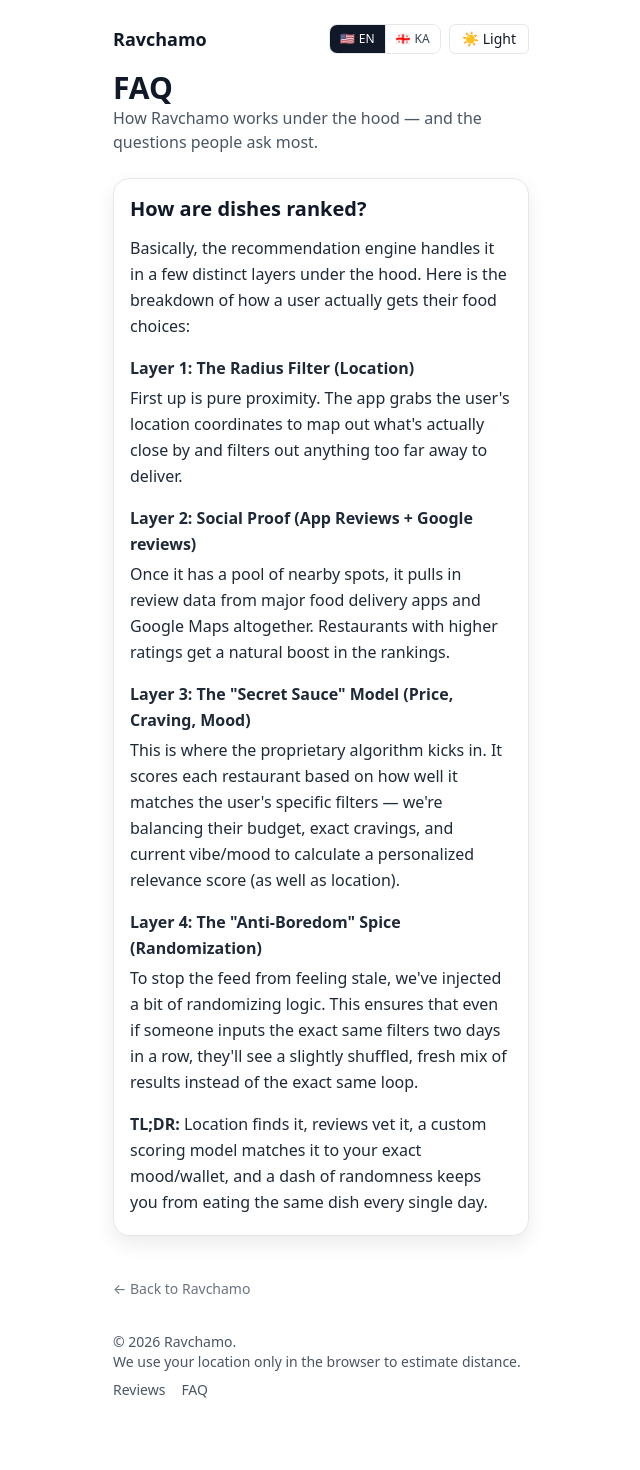
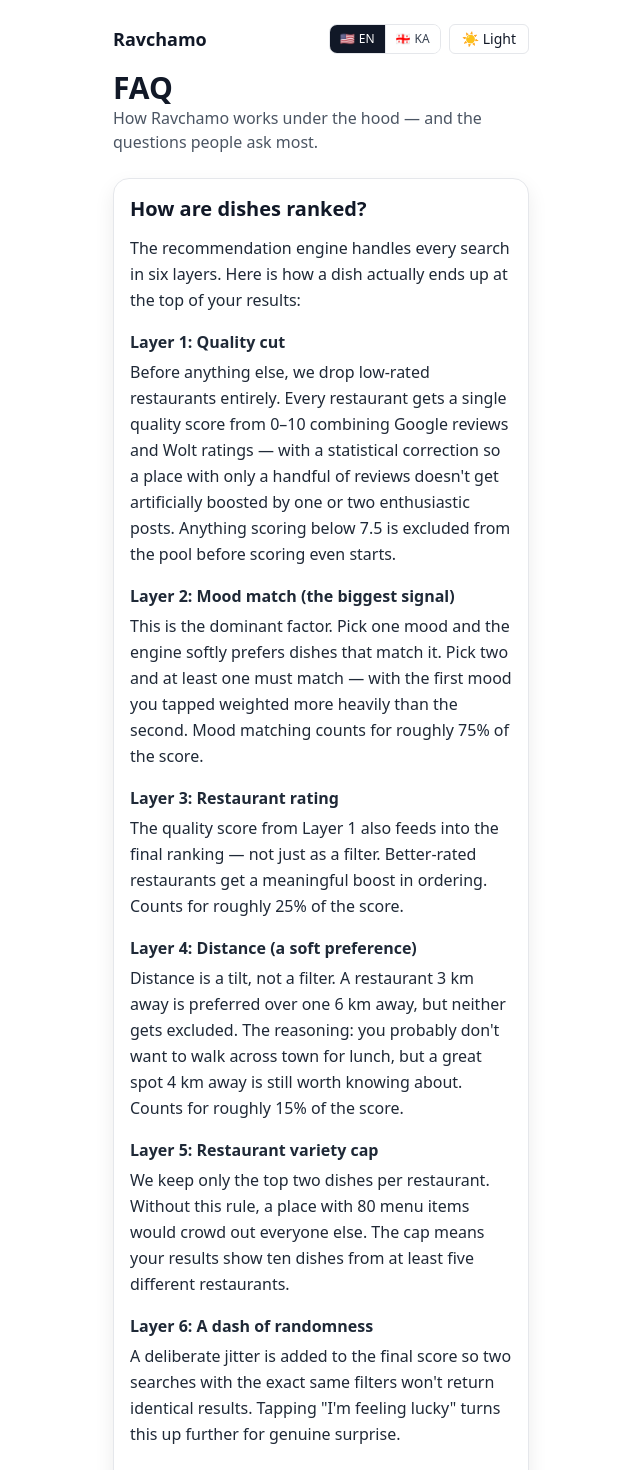
Before and after one commit to underdav1/ravchamo-mvp, a Next.js app: page /faq in a window 1280 px wide. Shown: the top 1470 px of the page, without its empty margins (319-959 px from the left). Before the commit the page ends 1424 px from the top, so only its background shows below. Built offline with nearby package versions, Linux system fonts and the light colour scheme.

Commit message:
fix: vibe title cue + accurate FAQ + FX optimizations + commit RPC v4

```diff
--- a/app/faq/page.jsx
+++ b/app/faq/page.jsx
@@ -23,58 +23,79 @@ const FAQ = [
     id: "how-are-dishes-ranked",
     question: "How are dishes ranked?",
     answerText:
-      "The recommendation engine handles it in a few distinct layers under the hood. Layer 1 — The Radius Filter (Location): the app grabs the user's location coordinates to map out what's actually close by and filters out anything too far away to deliver. Layer 2 — Social Proof (App Reviews + Google reviews): once it has a pool of nearby spots, it pulls in review data from major food delivery apps and Google Maps altogether; restaurants with higher ratings get a natural boost. Layer 3 — The \"Secret Sauce\" Model (Price, Craving, Mood): this is where the proprietary algorithm kicks in — it scores each restaurant based on how well it matches the user's specific filters, balancing budget, exact cravings, and current vibe to calculate a personalized relevance score. Layer 4 — The \"Anti-Boredom\" Spice (Randomization): a bit of randomizing logic ensures that even with the exact same filters two days in a row, results stay shuffled and fresh. TL;DR: location finds it, reviews vet it, a custom scoring model matches it to your exact mood and wallet, and a dash of randomness keeps you from eating the same dish every day.",
+      "The recommendation engine works in six layers. Layer 1 — Quality cut: we drop low-rated restaurants entirely. Every restaurant gets a single quality score from 0 to 10 combining Google reviews and Wolt ratings (with a statistical correction so a place with only a handful of reviews doesn't get artificially boosted). Anything below 7.5 is excluded from the pool before scoring even starts. Layer 2 — Mood match: the heaviest signal. Picking one mood softly prefers dishes that match it; picking two requires at least one match and weights the first mood more than the second. Layer 3 — Restaurant rating: the quality score from Layer 1 also feeds into the final ranking. Better restaurants float to the top. Layer 4 — Distance: a soft preference, not a filter. Closer dishes get a small boost (a place 3 km away is preferred over one 6 km away, but neither is excluded). Layer 5 — Variety cap: we keep only the top two dishes per restaurant so one place doesn't dominate your results. Layer 6 — Randomness: a deliberate jitter is added so two searches with the exact same filters won't return identical results. \"I'm feeling lucky\" turns this up even higher for genuine surprise. TL;DR: bad restaurants are filtered out, mood is the biggest factor, rating and distance refine the order, and randomness keeps things fresh.",
     answerHtml: (
       <>
         <p className="mb-3">
-          Basically, the recommendation engine handles it in a few distinct
-          layers under the hood. Here is the breakdown of how a user actually
-          gets their food choices:
+          The recommendation engine handles every search in six layers. Here is
+          how a dish actually ends up at the top of your results:
         </p>
 
         <h3 className="font-semibold mt-4 mb-1">
-          Layer 1: The Radius Filter (Location)
+          Layer 1: Quality cut
         </h3>
         <p className="mb-3">
-          First up is pure proximity. The app grabs the user&apos;s location
-          coordinates to map out what&apos;s actually close by and filters out
-          anything too far away to deliver.
+          Before anything else, we drop low-rated restaurants entirely. Every
+          restaurant gets a single quality score from 0–10 combining Google
+          reviews and Wolt ratings — with a statistical correction so a place
+          with only a handful of reviews doesn&apos;t get artificially boosted
+          by one or two enthusiastic posts. Anything scoring below 7.5 is
+          excluded from the pool before scoring even starts.
         </p>
 
         <h3 className="font-semibold mt-4 mb-1">
-          Layer 2: Social Proof (App Reviews + Google reviews)
+          Layer 2: Mood match (the biggest signal)
         </h3>
         <p className="mb-3">
-          Once it has a pool of nearby spots, it pulls in review data from major
-          food delivery apps and Google Maps altogether. Restaurants with higher
-          ratings get a natural boost in the rankings.
+          This is the dominant factor. Pick one mood and the engine softly
+          prefers dishes that match it. Pick two and at least one must match —
+          with the first mood you tapped weighted more heavily than the second.
+          Mood matching counts for roughly 75% of the score.
         </p>
 
         <h3 className="font-semibold mt-4 mb-1">
-          Layer 3: The &quot;Secret Sauce&quot; Model (Price, Craving, Mood)
+          Layer 3: Restaurant rating
         </h3>
         <p className="mb-3">
-          This is where the proprietary algorithm kicks in. It scores each
-          restaurant based on how well it matches the user&apos;s specific
-          filters — we&apos;re balancing their budget, exact cravings, and
-          current vibe/mood to calculate a personalized relevance score (as well
-          as location).
+          The quality score from Layer 1 also feeds into the final ranking — not
+          just as a filter. Better-rated restaurants get a meaningful boost in
+          ordering. Counts for roughly 25% of the score.
         </p>
 
         <h3 className="font-semibold mt-4 mb-1">
-          Layer 4: The &quot;Anti-Boredom&quot; Spice (Randomization)
+          Layer 4: Distance (a soft preference)
         </h3>
         <p className="mb-3">
-          To stop the feed from feeling stale, we&apos;ve injected a bit of
-          randomizing logic. This ensures that even if someone inputs the exact
-          same filters two days in a row, they&apos;ll see a slightly shuffled,
-          fresh mix of results instead of the exact same loop.
+          Distance is a tilt, not a filter. A restaurant 3 km away is preferred
+          over one 6 km away, but neither gets excluded. The reasoning: you
+          probably don&apos;t want to walk across town for lunch, but a great
+          spot 4 km away is still worth knowing about. Counts for roughly 15%
+          of the score.
+        </p>
+
+        <h3 className="font-semibold mt-4 mb-1">
+          Layer 5: Restaurant variety cap
+        </h3>
+        <p className="mb-3">
+          We keep only the top two dishes per restaurant. Without this rule, a
+          place with 80 menu items would crowd out everyone else. The cap means
+          your results show ten dishes from at least five different restaurants.
+        </p>
+
+        <h3 className="font-semibold mt-4 mb-1">
+          Layer 6: A dash of randomness
+        </h3>
+        <p className="mb-3">
+          A deliberate jitter is added to the final score so two searches with
+          the exact same filters won&apos;t return identical results. Tapping
+          &quot;I&apos;m feeling lucky&quot; turns this up further for genuine
+          surprise.
         </p>
 
         <p className="mb-1 mt-4">
-          <strong>TL;DR:</strong> Location finds it, reviews vet it, a custom
-          scoring model matches it to your exact mood/wallet, and a dash of
-          randomness keeps you from eating the same dish every single day.
+          <strong>TL;DR:</strong> Bad restaurants are filtered out, mood is the
+          biggest factor, rating and distance refine the order, and randomness
+          keeps things fresh.
         </p>
       </>
     ),
--- a/app/page.jsx
+++ b/app/page.jsx
@@ -8,7 +8,9 @@ import { useI18n } from "./ui/LangProvider";
 import { CATEGORY_TOKENS, MOOD_TOKENS } from "../lib/taxonomy";
 
 const FX_KEY = "ravchamo:fx";
-const FX_TTL = 3600 * 1000;
+// NBG publishes rates once per business day, so a 24-hour cache is plenty
+// and saves us ~96% of unnecessary requests vs the old 1-hour TTL.
+const FX_TTL = 24 * 3600 * 1000;
 
 export default function Home() {
   const t = useI18n();
@@ -47,7 +49,8 @@ export default function Home() {
       const cached = JSON.parse(localStorage.getItem(FX_KEY) || "null");
       if (cached && Date.now() - cached.ts < FX_TTL) { setFx(cached); return; }
     } catch {}
-    fetch("https://nbg.gov.ge/gw/api/ct/monetarypolicy/currencies/en/json")
+    // ?currencies=USD,EUR cuts the payload from ~50 currencies to 2.
+    fetch("https://nbg.gov.ge/gw/api/ct/monetarypolicy/currencies/en/json?currencies=USD,EUR")
       .then((r) => r.json())
       .then((data) => {
         const list = data?.[0]?.currencies || [];
@@ -182,6 +185,7 @@ export default function Home() {
             />
           ))}
         </div>
+        <div className="text-xs text-gray-500 dark:text-gray-400 mt-2">{t("moodHint")}</div>
       </div>
 
       <div className="grid grid-cols-1 gap-3">
--- a/app/ui/langs.js
+++ b/app/ui/langs.js
@@ -39,7 +39,8 @@ export const en = {
     "Menu data may be inaccurate. Always check with the restaurant about allergens and availability.",
 
   // Mood layer (multi-select, max 2)
-  moodTitle: "Pick your vibe",
+  moodTitle: "Pick your vibe (pick up to 2)",
+  moodHint: "At least one — this shapes your picks.",
   moods: {
     hungry: "Very hungry 🍔",
     protein: "High protein 💪",
@@ -125,7 +126,8 @@ export const ka = {
   disclaimer:
     "მენიუს მონაცემები შესაძლოა არ იყოს ზუსტი. ინფორმაცია ალერგენებსა და ხელმისაწვდომობაზე გადაამოწმეთ უშუალოდ რესტორანთან.",
 
-  moodTitle: "აირჩიე განწყობა",
+  moodTitle: "აირჩიე განწყობა (მაქს. 2)",
+  moodHint: "მინიმუმ ერთი — ეს განსაზღვრავს არჩევანს.",
   moods: {
     hungry: "ძალიან მშია 🍔",
     protein: "ცილაზე ვარ 💪",
```
Also changed, not shown: 1 other file (tests, documents, lock files or other folders).
